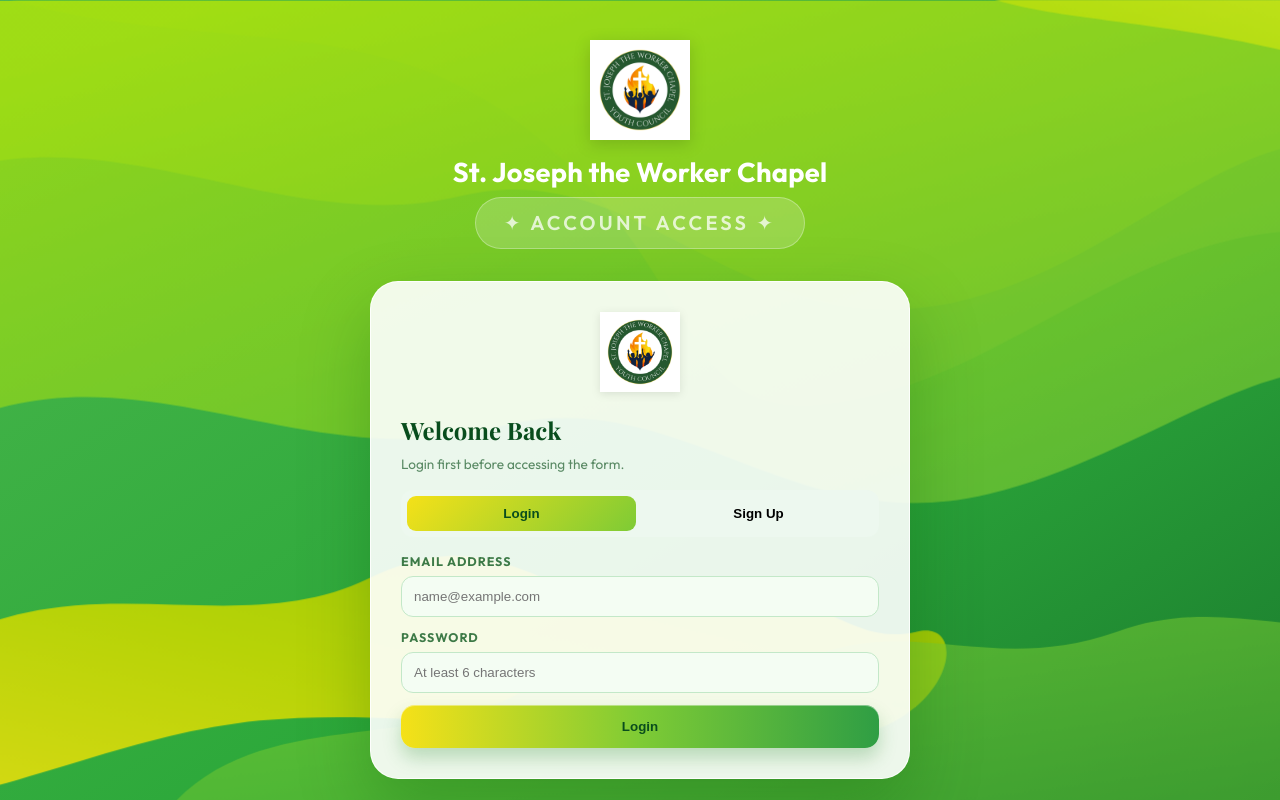
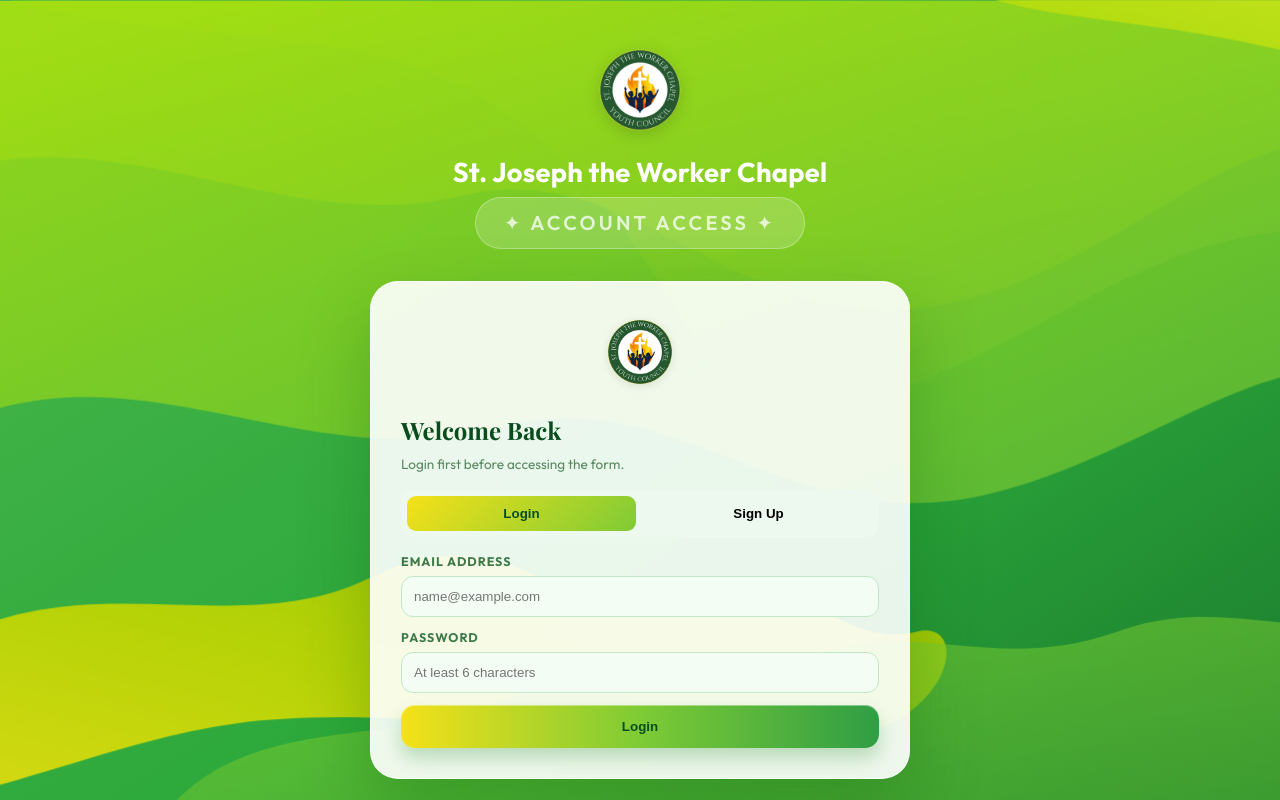
Before and after one commit to Johnriiiii/sjwc-youth-ministry, a React (Vite) app in the folder client/: page / in a window 1280 px wide. Built offline with nearby package versions, Linux system fonts and the light colour scheme; no server answers.

Commit message:
Update logo to transparent background PNG format

```diff
--- a/client/src/components/AuthPanel.tsx
+++ b/client/src/components/AuthPanel.tsx
@@ -37,7 +37,7 @@
     <div className="auth-shell">
       <div className="auth-card">
         <div className="auth-logo">
-          <img src="/SWJC-YOUTH.jpg" alt="St. Joseph the Worker Chapel Youth Council" className="logo-auth" />
+          <img src="/SWJC-YOUTH.png" alt="St. Joseph the Worker Chapel Youth Council" className="logo-auth" />
         </div>
         <div className="auth-head">
           <h2>{mode === 'login' ? 'Welcome Back' : 'Create an Account'}</h2>
--- a/client/src/components/Header.tsx
+++ b/client/src/components/Header.tsx
@@ -6,7 +6,7 @@
   return (
     <header className="header">
       <div className="logo-container">
-        <img src="/SWJC-YOUTH.jpg" alt="St. Joseph the Worker Chapel Youth Council" className="logo" />
+        <img src="/SWJC-YOUTH.png" alt="St. Joseph the Worker Chapel Youth Council" className="logo" />
       </div>
       <div className="header-text">
         <div className="chapel-name">St. Joseph the Worker Chapel</div>
```
Also changed, not shown: client/public/SWJC-YOUTH.png (added).
